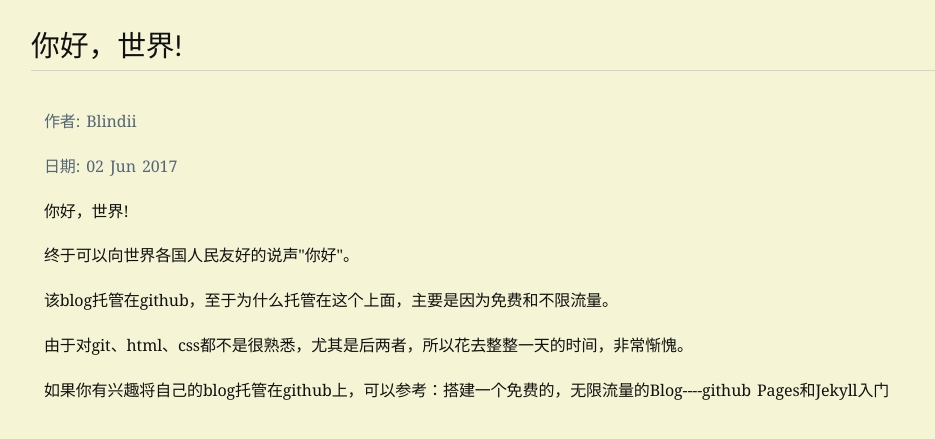
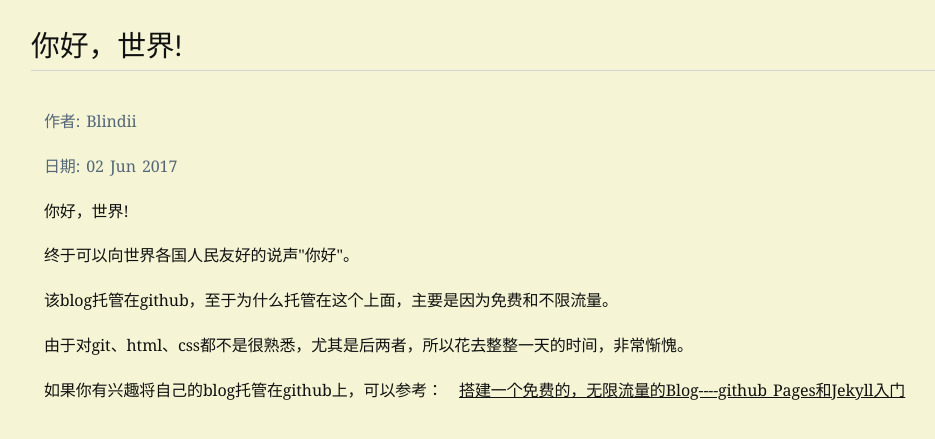
Before and after one commit to XiaoLLei/blog, a Jekyll site: the page built from _posts/2017-06-02-hello-world.html, in a window 1280 px wide. Shown: the top 439 px of the page, without its empty margins (73-1008 px from the left). Built offline with Jekyll 4.4.1, drawn with Linux system fonts in a browser that asks for light colours.

Commit message:
jekyll test 19

```diff
--- a/_layouts/page.html
+++ b/_layouts/page.html
@@ -23,9 +23,9 @@
                 {{ page.date | date_to_string }}
             </p>
         </div>
-        <p id="doc">
+        <div id="doc">
             {{ content }}
-        </p>
+        </div>
     </div>
 </div>
 
--- a/blog.css
+++ b/blog.css
@@ -155,7 +155,7 @@ p, li {
   border-radius: 1em;
 }
 
-#content #doc a {
+#doc a {
   margin-left: 1em;
   margin-right: 1em;
   text-decoration: underline;
```
